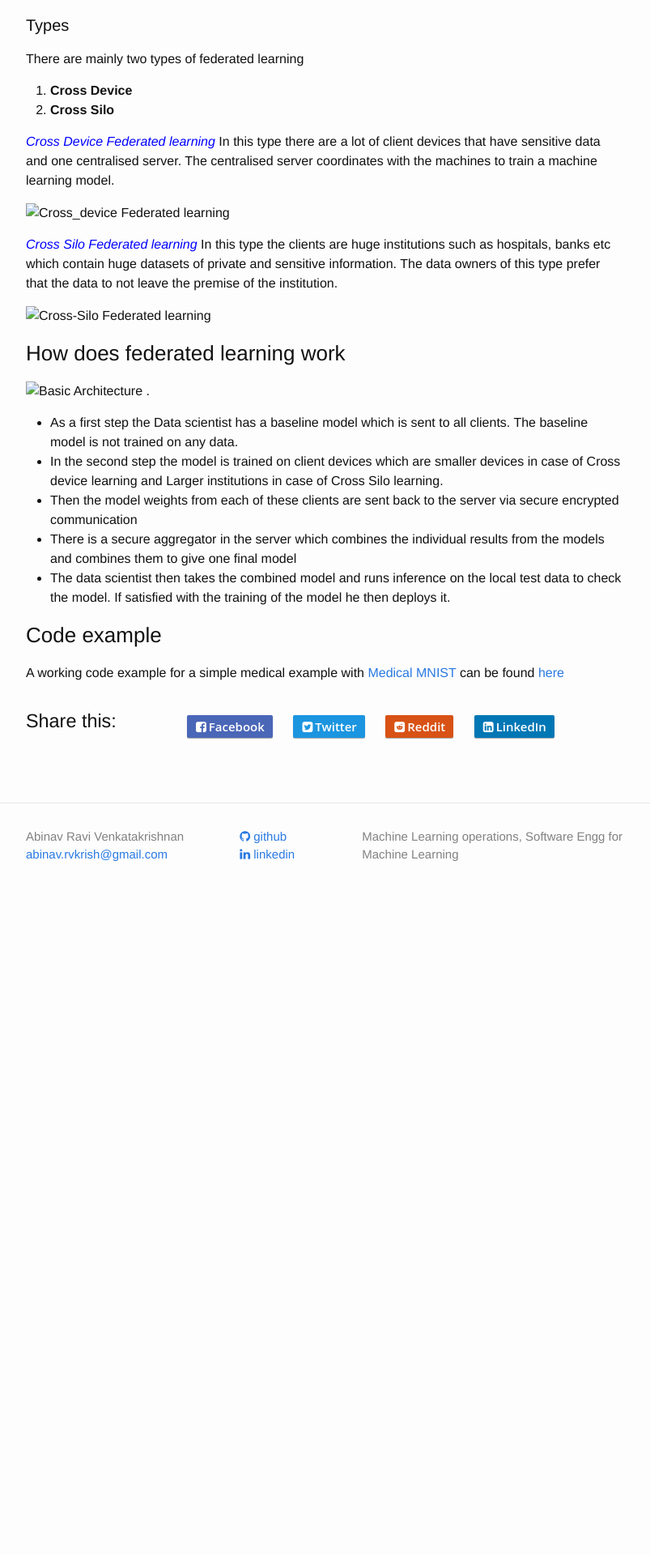
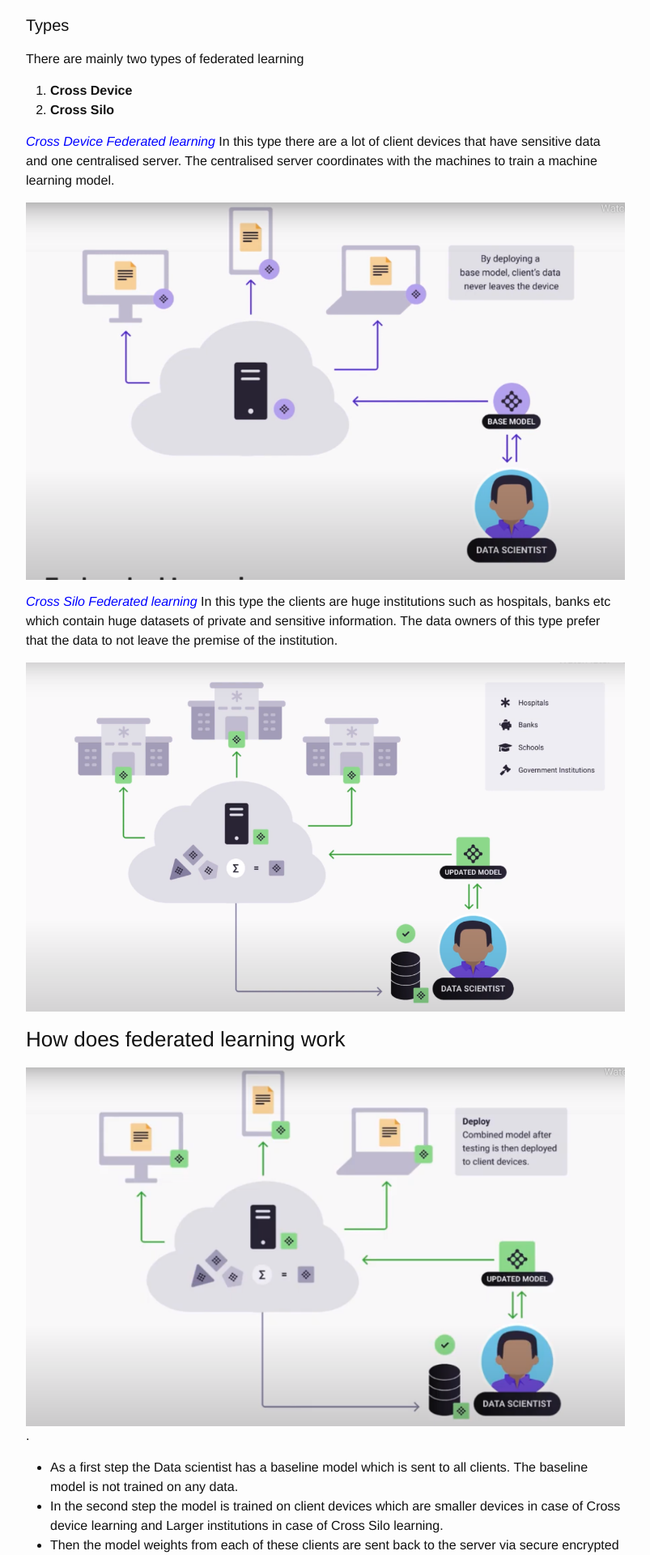
Before and after one commit to AbinavRavi/AbinavRavi.github.io, a Jekyll site: the page built from _posts/2021-03-21-FL-OM.markdown, in a window 1280 px wide. Shown: the part 892-2812 px from the top of the page at 81% size, without its empty margins (238-1041 px from the left). Built offline with Jekyll 4.4.1, drawn with Linux system fonts in a browser that asks for light colours; nearby versions of some CDN libraries; comment, search, counter and statistics services are not loaded; before the commit the page ends 2019 px from its top, so only the background shows below that.

Commit message:
checking image displays

```diff
--- a/_posts/2021-03-21-FL-OM.markdown
+++ b/_posts/2021-03-21-FL-OM.markdown
@@ -35,16 +35,16 @@ There are mainly two types of federated learning
 <span style="color:blue">*Cross Device Federated learning*</span>
 In this type there are a lot of client devices that have sensitive data and one centralised server. The centralised server coordinates with the machines to train a machine learning model.
 
- ![Cross_device Federated learning](../assets/cross-device.png)
+ ![Cross_device Federated learning]({{site.url}}{{site.baseurl}}/assets/cross-device.png)
 
 <span style="color:blue">*Cross Silo Federated learning*</span>
 In this type the clients are huge institutions such as hospitals, banks etc which contain huge datasets of private and sensitive information. The data owners of this type prefer that the data to not leave the premise of the institution.
 
-![Cross-Silo Federated learning](../assets/cross-silo.png)
+![Cross-Silo Federated learning]({{site.url}}{{site.baseurl}}/assets/cross-silo.png)
 
 ### How does federated learning work
 
-![Basic Architecture](../assets/Architecture.png) .
+![Basic Architecture]({{site.url}}{{site.baseurl}}/assets/Architecture.png) .
 
 - As a first step the Data scientist has a baseline model which is sent to all clients. The baseline model is not trained on any data.
 - In the second step the model is trained on client devices which are smaller devices in case of Cross device learning and Larger institutions in case of Cross Silo learning.
--- a/_posts/2023-02-14-cost-functions.markdown
+++ b/_posts/2023-02-14-cost-functions.markdown
@@ -12,7 +12,7 @@ Machine Learning or Deep Learning can be viewed as function approximation based
 
 A simple polynomial curve fitting example is shown below. The idea of machine learning is to achieve something similar to left bottom figure so that there is a little bit of generalization or extrapolation that can be done if a sample comes from similar distribution.
 
-![Function Approximation](../assets/back2basics/curve_fitting.jpeg) [1]
+![Function Approximation]({{site.url}}{{site.baseurl}}/assets/back2basics/curve_fitting.jpeg) [1]
 
 In case of the first diagram
 ### Loss Function
```
